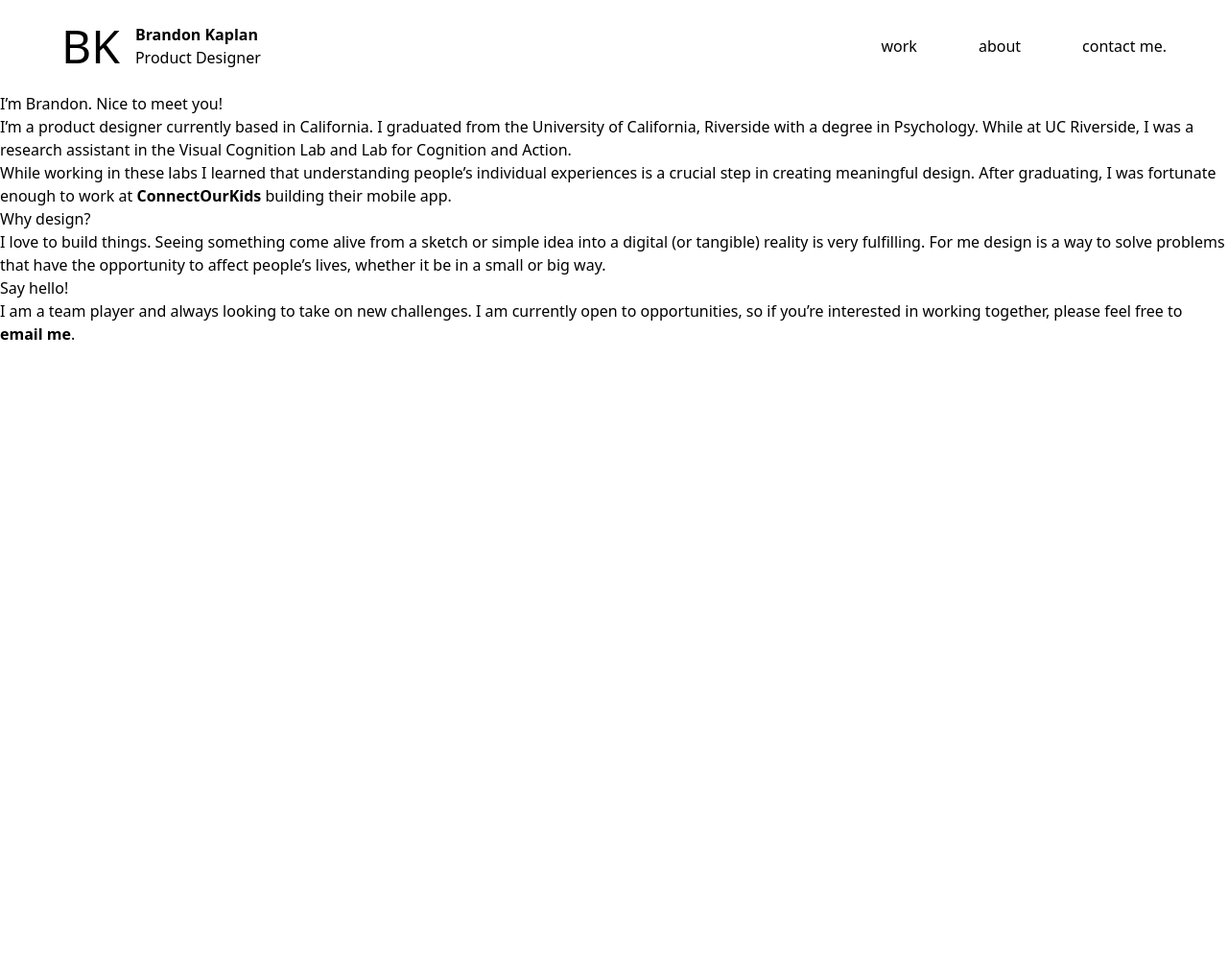
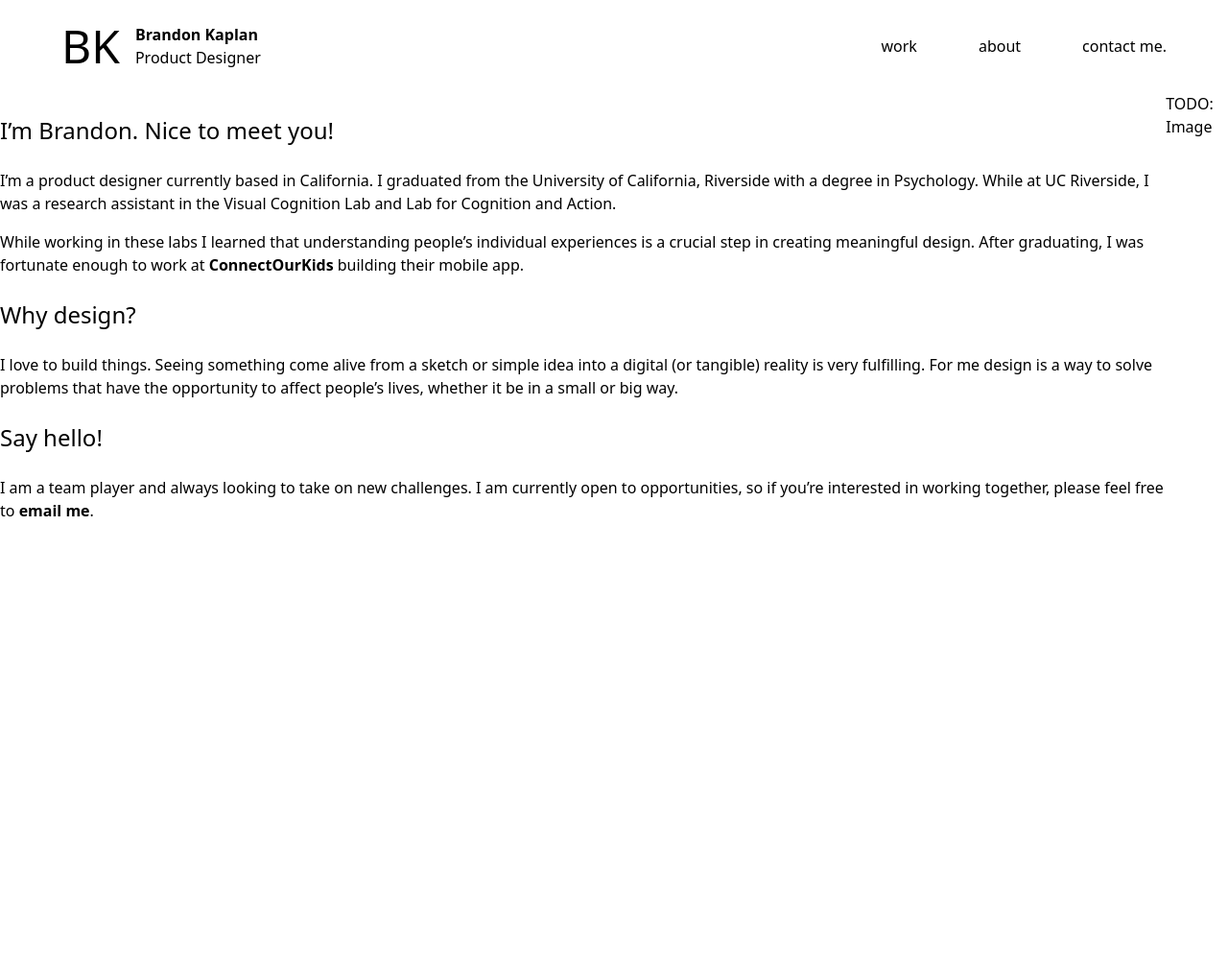
Before and after one commit to brandkap/brandkap.github.io, a Jekyll site: the page built from about.md, in a window 1280 px wide. Shown: the whole page at 96% size. Built offline with Jekyll 4.4.1, drawn with Linux system fonts in a browser that asks for light colours; our own code applies the rules of GitHub Pages for plain Markdown files; before the commit the page ends 900 px from its top, so only the background shows below that.

Commit message:
Add photo placeholder to about page

```diff
--- a/_config.yml
+++ b/_config.yml
@@ -39,6 +39,9 @@ project_pages:
 plugins:
   - jekyll-seo-tag
 
+kramdown:
+  auto_ids: false
+
 # Live-reload the site on changes when using `jekyll serve`
 livereload: true
 
--- /dev/null
+++ b/_layouts/photo-right.html
@@ -0,0 +1,18 @@
+<!DOCTYPE html>
+<html lang="{{ page.lang | default: site.lang | default: "en" }}">
+  {%- include head.html -%}
+  <body>
+    {%- include header.html -%}
+    <main aria-label="Content" class="container mx-auto flex">
+      <div>
+        {{ content }}
+      </div>
+      <div class="h-screen">
+        <div class="sticky top-0">
+          TODO: Image
+        </div>
+      </div>
+    </main>
+    {%- include footer.html -%}
+  </body>
+</html>
--- a/about.md
+++ b/about.md
@@ -1,5 +1,7 @@
 ---
 title: About
+layout: photo-right
+# TODO: specify photo
 ---
 
 ## I'm Brandon. Nice to meet you!
--- a/assets/styles.css
+++ b/assets/styles.css
@@ -517,6 +517,40 @@ video {
   height: auto;
 }
 
+.container {
+  width: 100%;
+}
+
+@media (min-width: 640px) {
+  .container {
+    max-width: 640px;
+  }
+}
+
+@media (min-width: 768px) {
+  .container {
+    max-width: 768px;
+  }
+}
+
+@media (min-width: 1024px) {
+  .container {
+    max-width: 1024px;
+  }
+}
+
+@media (min-width: 1280px) {
+  .container {
+    max-width: 1280px;
+  }
+}
+
+@media (min-width: 1536px) {
+  .container {
+    max-width: 1536px;
+  }
+}
+
 .space-x-12 > :not([hidden]) ~ :not([hidden]) {
   --tw-space-x-reverse: 0;
   margin-right: calc(3rem * var(--tw-space-x-reverse));
@@ -564,6 +598,10 @@ video {
   font-weight: 700;
 }
 
+.h-screen {
+  height: 100vh;
+}
+
 .text-2xl {
   font-size: 1.5rem;
   line-height: 2rem;
@@ -577,6 +615,11 @@ video {
 .mx-16 {
   margin-left: 4rem;
   margin-right: 4rem;
+}
+
+.mx-auto {
+  margin-left: auto;
+  margin-right: auto;
 }
 
 .mt-2 {
@@ -595,6 +638,14 @@ video {
 .px-16 {
   padding-left: 4rem;
   padding-right: 4rem;
+}
+
+.sticky {
+  position: sticky;
+}
+
+.top-0 {
+  top: 0px;
 }
 
 * {
@@ -680,6 +731,18 @@ main a {
   font-weight: 700;
 }
 
+h2 {
+  font-size: 1.5rem;
+  line-height: 2rem;
+  margin-top: 1.5rem;
+  margin-bottom: 1.5rem;
+}
+
+p {
+  margin-top: 1rem;
+  margin-bottom: 1rem;
+}
+
 @media (min-width: 640px) {
 }
 
```
Also changed, not shown: styles.scss (+9 -0 lines).
